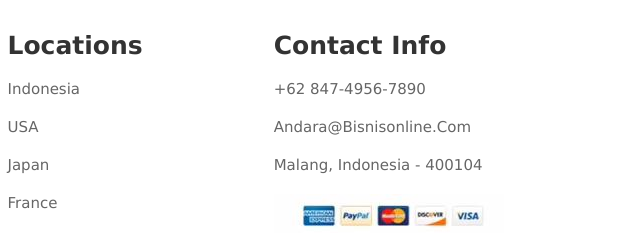
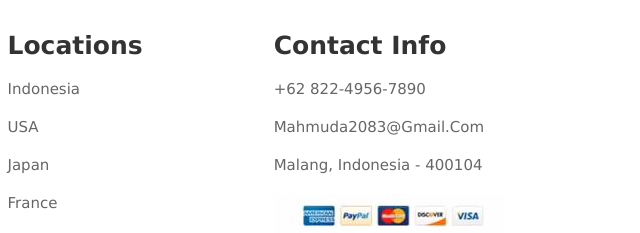
Before and after one commit to Mahmudahh/Mahmudaa, a plain HTML site: page index.html in a window 1280 px wide. Shown: the part 4103-4336 px from the top of the page, 640-1280 px from the left. Drawn offline with Linux system fonts and the light colour scheme.

Commit message:
Update index.html

```diff
--- a/index.html
+++ b/index.html
@@ -409,8 +409,8 @@
 
         <div class="box">
             <h3>contact info</h3>
-            <a href="#">+62 847-4956-7890 </a>
-            <a href="#">andara@bisnisonline.com</a>
+            <a href="#">+62 822-4956-7890 </a>
+            <a href="#">mahmuda2083@gmail.com</a>
             <a href="#">Malang, Indonesia - 400104</a>
             <img src="payment3.jpeg" alt="">
         </div>
```
